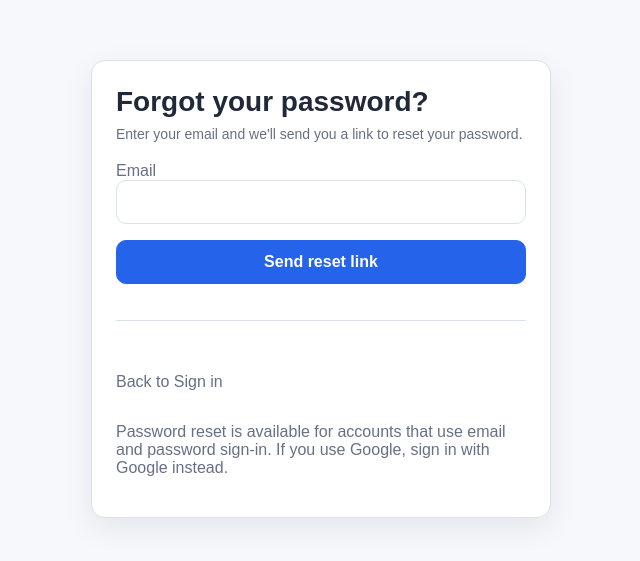
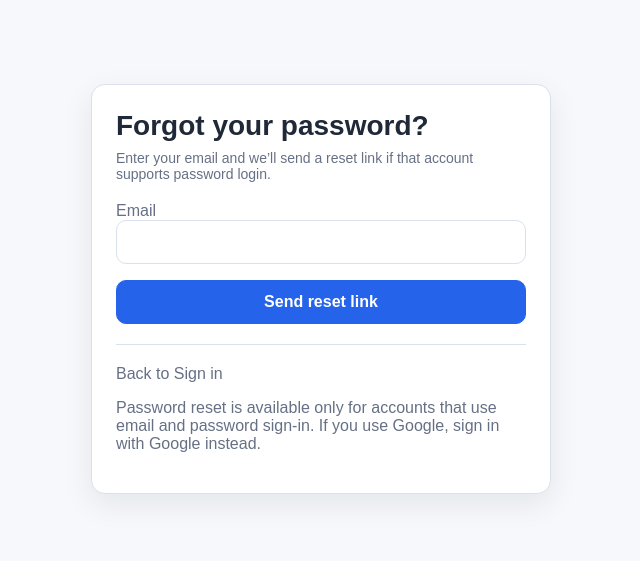
Before and after one commit to cristi1985/CalendarProgrammer, a Next.js app: page /forgot-password in a window 1280 px wide. Shown: the part 131-692 px from the top of the page, without its empty margins (319-959 px from the left). Built offline with nearby package versions, Linux system fonts and the light colour scheme.

Commit message:
Send password reset link only if provider is of type email

```diff
--- a/src/app/forgot-password/actions.ts
+++ b/src/app/forgot-password/actions.ts
@@ -17,15 +17,15 @@ export async function requestPasswordReset(formData: FormData) {
         email: normalizedEmail,
      },
      select: {
-       provider: true,
+       authProvider: true,
+       providers: true,
      },
   })
 
   const hasEmailProvider = user?.providers?.includes('email') ?? false
 
-  if (!hasEmailProvider) {
+  if (hasEmailProvider) {
     const supabase = createServerSupabaseClient()
-
     await supabase.auth.resetPasswordForEmail(normalizedEmail, {
       redirectTo: `${process.env.NEXT_PUBLIC_BASE_URL}/reset-password`
     })
--- a/src/app/forgot-password/page.tsx
+++ b/src/app/forgot-password/page.tsx
@@ -1,35 +1,31 @@
 'use client'
 
-import { useState } from "react"
-import Link from "next/link"
-import { createClient } from "@/lib/supabase"
+import { useState, useTransition } from 'react'
+import Link from 'next/link'
+import { requestPasswordReset } from './actions'
 
 export default function ForgotPasswordPage() {
-  const [email, setEmail] = useState("")
+  const [email, setEmail] = useState('')
   const [message, setMessage] = useState<string | null>(null)
   const [error, setError] = useState<string | null>(null)
-  const [loading, setLoading] = useState(false)
+  const [isPending, startTransition] = useTransition()
 
-  const handleReset = async (e: React.FormEvent) => {
+  const handleSubmit = async (e: React.FormEvent) => {
     e.preventDefault()
     setError(null)
     setMessage(null)
-    setLoading(true)
 
-    const supabase = createClient()
+    const formData = new FormData()
+    formData.set('email', email)
 
-    const {error} = await supabase.auth.resetPasswordForEmail(email, {
-        redirectTo: `${window.location.origin}/reset-password`
+    startTransition(async () => {
+      try {
+        const result = await requestPasswordReset(formData)
+        setMessage(result.message)
+      } catch (err) {
+        setError(err instanceof Error ? err.message : 'Something went wrong.')
+      }
     })
-
-    setLoading(false)
-
-    if (error) {
-        setError(error.message)
-        return
-    }
-
-    setMessage("If that account supports password reset, a reset link has been sent.")
   }
 
   return (
@@ -37,9 +33,10 @@ export default function ForgotPasswordPage() {
       <div className="auth-card">
         <h1 className="auth-title">Forgot your password?</h1>
         <p className="auth-subtitle">
-                    Enter your email and we'll send you a link to reset your password.
+          Enter your email and we’ll send a reset link if that account supports password login.
         </p>
-                <form onSubmit={handleReset} className="stack">
+
+        <form onSubmit={handleSubmit} className="stack">
           <div>
             <label className="muted">Email</label>
             <input
@@ -50,20 +47,23 @@ export default function ForgotPasswordPage() {
               required
             />
           </div>
-                    {error && <p className="error">{error}</p>}
-                    {message && <p className="success">{message}</p>}
 
-                    <button className="submit" disabled={loading}>
-                        {loading ? "Sending..." : "Send reset link"}
+          {error && <p className="muted">{error}</p>}
+          {message && <p className="muted">{message}</p>}
+
+          <button type="submit" disabled={isPending}>
+            {isPending ? 'Sending...' : 'Send reset link'}
           </button>
+        </form>
 
         <hr className="auth-divider" />
+
         <p className="muted">
           Back to <Link href="/signin">Sign in</Link>
         </p>
-                </form>
+
         <p className="muted">
-                        Password reset is available for accounts that use email and password sign-in.
+          Password reset is available only for accounts that use email and password sign-in.
           If you use Google, sign in with Google instead.
         </p>
       </div>
```
Lines whose indentation alone changed are shown as unchanged.
